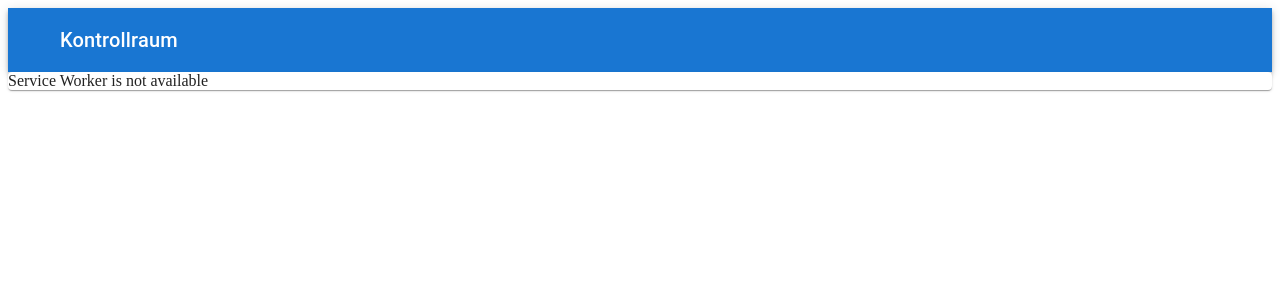
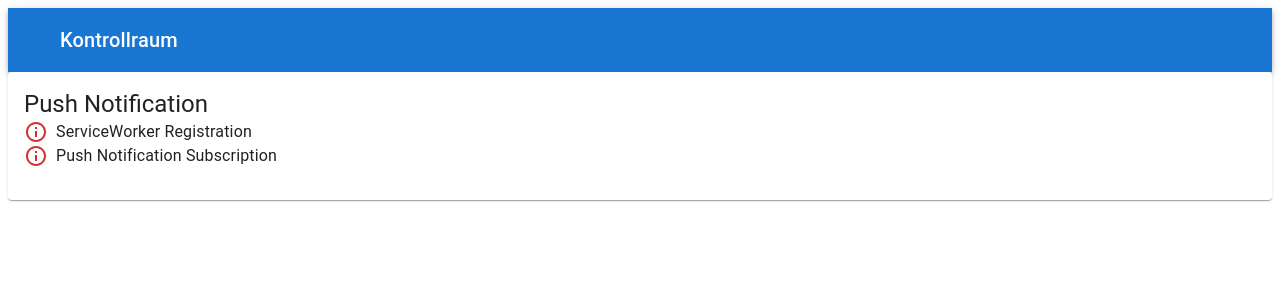
Before and after one commit to Kotaro7750/Kontrollraum, a React (Vite) app: page / in a window 1280 px wide. Shown: the top 300 px of the page. Built offline with nearby package versions, Linux system fonts and the light colour scheme.

Commit message:
Change: Improve UI for push notification

```diff
--- a/package.json
+++ b/package.json
@@ -12,6 +12,7 @@
   "dependencies": {
     "@emotion/react": "^11.14.0",
     "@emotion/styled": "^11.14.0",
+    "@mui/icons-material": "^6.4.3",
     "@mui/material": "^6.4.2",
     "react": "^18.3.1",
     "react-dom": "^18.3.1"
--- a/src/components/PushManagementCard.tsx
+++ b/src/components/PushManagementCard.tsx
@@ -1,5 +1,6 @@
-import { Box, Button, Card, Alert, Snackbar } from "@mui/material";
+import { Box, Button, Card, Alert, Snackbar, CardContent, Typography, CardActions } from "@mui/material";
 import { useEffect, useState } from "react";
+import StatusMessage from "./StatusMessage";
 
 const applicationServerPublicKey = 'BPq1UzUTXrajUy4s8RFRjzLJC3TLN2Tz6tgeWdGrzqshmybNmWYbVZMJnxuKFbqeFf2DYvnl_Z6tSn49Yu5Aobw';
 
@@ -66,13 +67,24 @@ export default function PushManagementCard(props: Props) {
   return (
     <Box>
       <Card>
-        {
-          serviceWorker ?
-            <Button variant="contained" disabled={isSubscribed || isSubscribing} onClick={() => { subscribeUser(serviceWorker) }}>
-              Enable Push Messaging
-            </Button>
-            : 'Service Worker is not available'
-        }
+        <CardContent>
+          <Typography variant="h5" component="div">
+            Push Notification
+          </Typography>
+
+          <StatusMessage status={serviceWorker ? 'success' : 'error'} message="ServiceWorker Registration" />
+          <StatusMessage status={isSubscribed ? 'success' : 'error'} message="Push Notification Subscription" />
+        </CardContent>
+
+        <CardActions>
+          {
+            serviceWorker ?
+              <Button size="small" variant="contained" disabled={isSubscribed || isSubscribing} onClick={() => { subscribeUser(serviceWorker) }}>
+                Enable Push Messaging
+              </Button>
+              : null
+          }
+        </CardActions>
       </Card>
       <Snackbar open={showError} autoHideDuration={3000} onClose={() => setShowError(false)}>
         <Alert onClose={() => setShowError(false)} severity="error">
--- /dev/null
+++ b/src/components/StatusMessage.tsx
@@ -0,0 +1,32 @@
+import { Box, Stack, Typography } from "@mui/material";
+import { CheckCircleOutline, InfoOutlined } from '@mui/icons-material';
+
+type Props = {
+  status: 'success' | 'error';
+  message: string;
+}
+
+export default function StatusMessage(props: Props) {
+  let statusIcon;
+
+  switch (props.status) {
+    case 'success':
+      statusIcon = <CheckCircleOutline color="success" />
+      break;
+
+    case 'error':
+      statusIcon = <InfoOutlined color="error" />
+      break;
+  }
+
+  return (
+    <Box>
+      <Stack direction="row" spacing={1}>
+        {statusIcon}
+        <Typography>
+          {props.message}
+        </Typography>
+      </Stack>
+    </Box>
+  )
+}
```
Also changed, not shown: 1 other file (tests, documents, lock files or other folders).
